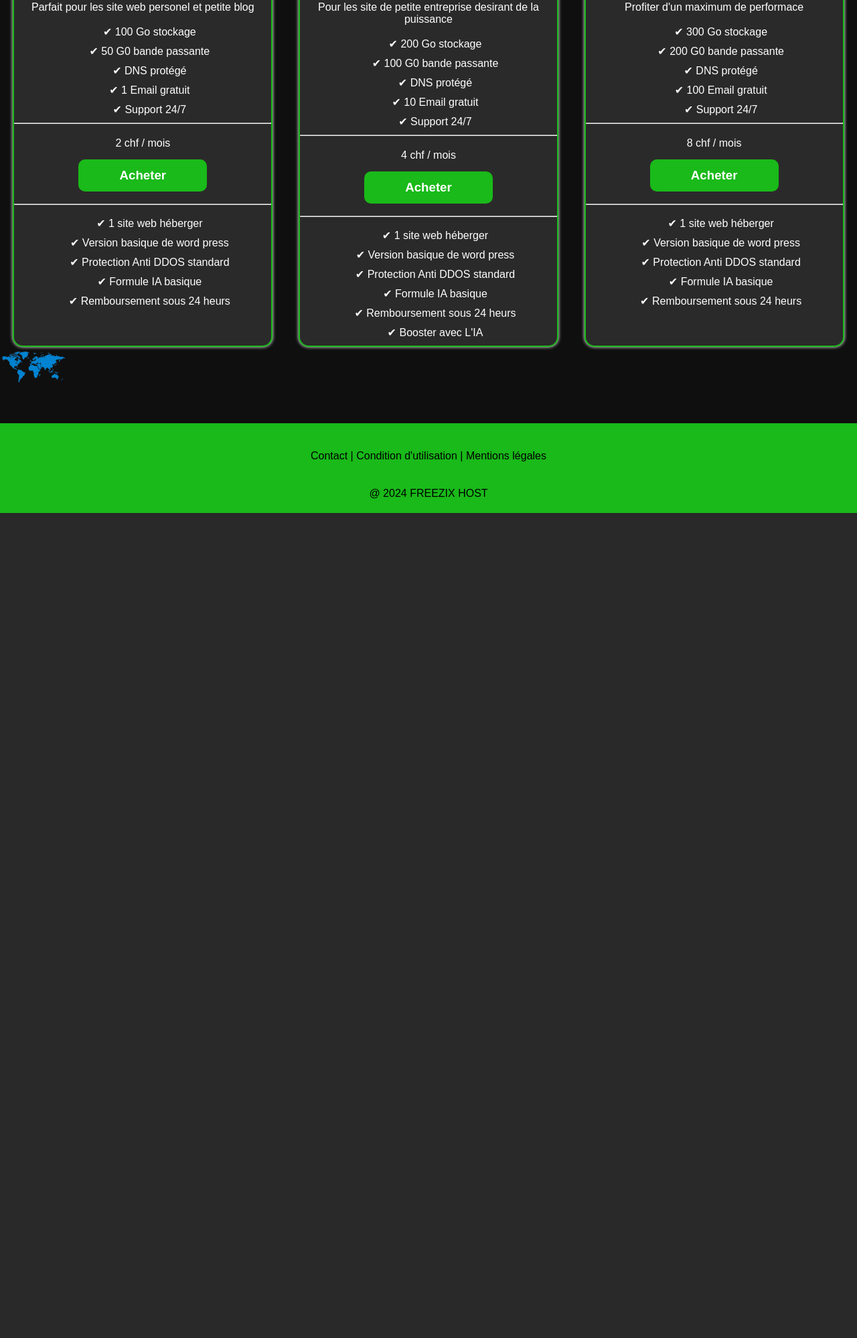
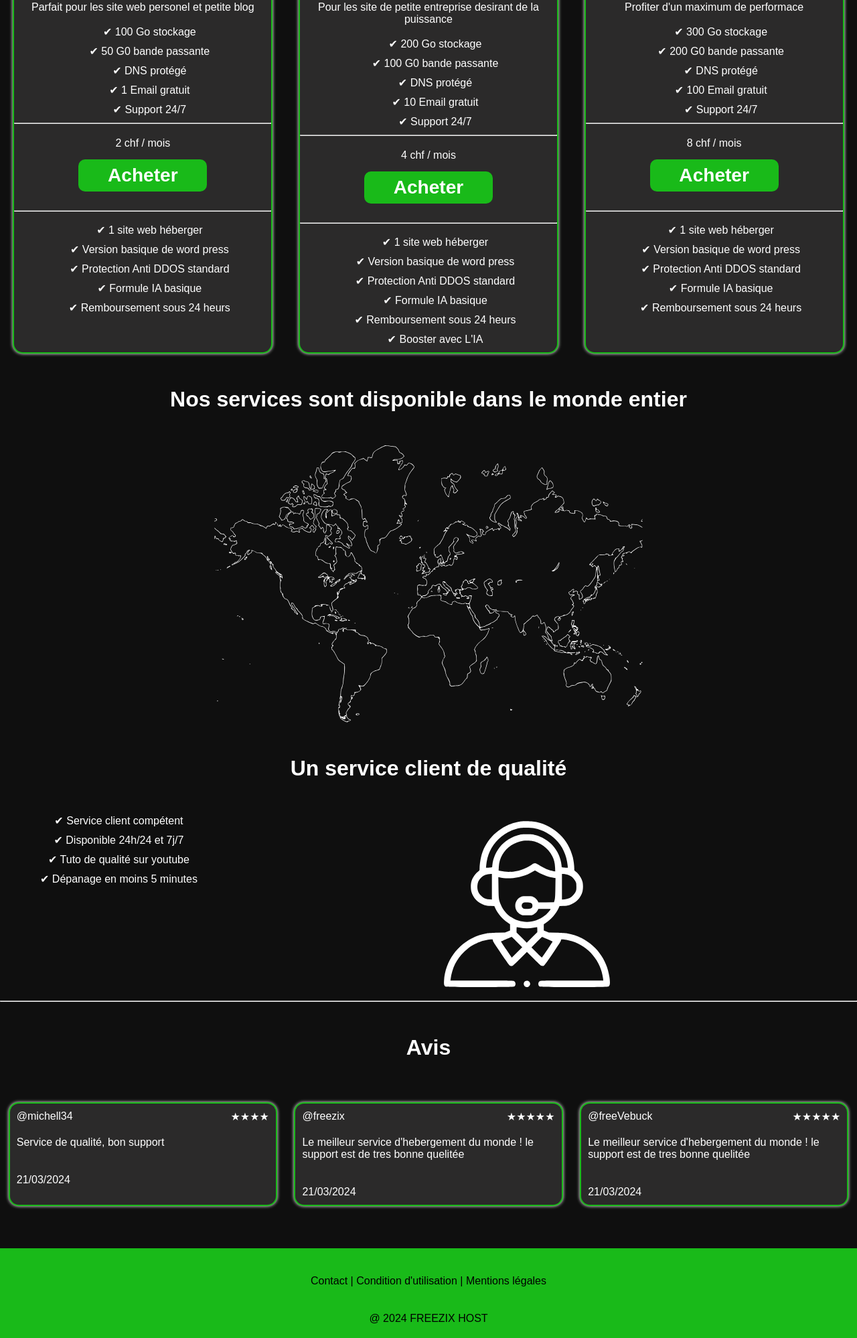
Before and after one commit to FreezixYT/freezix_host, a PHP site: page /Hebergement.php in a window 1280 px wide. Shown: the part 379-2377 px from the top of the page at 67% size. Before the commit the page ends 1145 px from the top, so only its background shows below. Run offline with PHP 8.4, Linux system fonts and the light colour scheme.

Commit message:
ajout avis et sav demo

```diff
--- a/css/style.css
+++ b/css/style.css
@@ -18,7 +18,7 @@ main h1
     color: white;
 }
 
-img
+.svg
 {
     max-width: 10%;
     margin-right: 10px;
@@ -314,9 +314,51 @@ h3:hover
     margin-bottom: -20px;
 }
 
-img
+.block-demo img
 {
-    width: 100px;
+    align-items: center;
+    display: block;
+    margin: 0 auto;
+    margin-top: 10px;
+}
+
+.sav
+{
+    display: flex;
+    margin-left: 40px;
+    justify-content: space-around;
+    margin-bottom: 20px;
+}
+
+.avis
+{
+    margin-top: 40px;
+    background-color: #2b2a2a;
+    width: 30%;
+    height: auto;
+    border-radius: 15px;
+    box-shadow: 0 0 5px rgb(255, 255, 255);
+    border: 2px solid #19ba19;
+    padding: 10px;
+    margin: 1%;
+}
+
+.zone-avis
+{
+    display: flex;
+    justify-content: space-around;
+}
+
+.pseudo
+{
+    display: flex;
+    justify-content: space-between;
+}
+
+.pseudo p
+{
+    margin-top: 0px;
+    margin-bottom: 0px;
 }
 
 /* -------------- Payement --------------- */
--- a/hebergement.html
+++ b/hebergement.html
@@ -25,7 +25,7 @@
                 <li>&#10004; Support 24/7</li>
                 <hr>
                 <p class="centre">2 chf / mois</p>
-                <h3>Acheter</h3>
+                <a href="/payement.php"><h3>Acheter</h3></a>
                 <br>
                 <hr>
                 <br>
@@ -47,7 +47,7 @@
                 <li>&#10004; Support 24/7</li>
                 <hr>
                 <p class="centre">4 chf / mois</p>
-                <h3>Acheter</h3>
+                <a href="/payement.php"><h3>Acheter</h3></a>
                 <br>
                 <hr>
                 <br>
@@ -69,7 +69,7 @@
                 <li>&#10004; Support 24/7</li>
                 <hr>
                 <p class="centre">8 chf / mois</p>
-                <h3>Acheter</h3>
+                <a href="/payement.php"><h3>Acheter</h3></a>
                 <br>
                 <hr>
                 <br>
@@ -80,9 +80,56 @@
                 <li>&#10004; Remboursement sous 24 heurs</li>
             </div>
         </div>
-        <img class="map" src="/img/map.png" alt="web-logo" width="1000%">
+        <div class="block-demo">
+            <h1>Nos services sont disponible dans le monde entier</h1>
+            <img src="img/map.svg" alt="word" width="50%">
+        </div>
+        <div class="block-demo">
+            <h1>Un service client de qualité</h1>
+           <div class="sav">
+        <ol>
+            <li>&#10004; Service client compétent</li>
+            <li>&#10004; Disponible 24h/24 et 7j/7</li>
+            <li>&#10004; Tuto de qualité sur youtube</li>
+            <li>&#10004; Dépanage en moins 5 minutes</li>
+        </ol>
+            <img src="/img/sav.svg" alt="sav" width="20%">
+           </div>
+        </div>
+        <hr>
+        <h1>Avis</h1>
+      <div class="zone-avis">
+        <div class="avis">
+            <div class="pseudo">
+            <p>@michell34</p>
+            <p>&#9733;&#9733;&#9733;&#9733;</p>
+            </div>
+            <p>Service de qualité, bon support</p>
+            <br>
+            <p>21/03/2024</p>
+        </div>
+
+        <div class="avis">
+            <div class="pseudo">
+            <p>@freezix</p>
+            <p>&#9733;&#9733;&#9733;&#9733;&#9733;</p>
+            </div>
+            <p>Le meilleur service d'hebergement du monde ! le support est de tres bonne quelitée</p>
+            <br>
+            <p>21/03/2024</p>
+        </div>
 
 
+        <div class="avis">
+            <div class="pseudo">
+            <p>@freeVebuck</p>
+            <p>&#9733;&#9733;&#9733;&#9733;&#9733;</p>
+            </div>
+            <p>Le meilleur service d'hebergement du monde ! le support est de tres bonne quelitée</p>
+            <br>
+            <p>21/03/2024</p>
+        </div>
+      </div>
     </main>
 </body>
 
--- a/index.php
+++ b/index.php
@@ -10,7 +10,7 @@
 
 <?php
 session_start();
-$_SESSION['montant'] = 10;
+$_SESSION['montant'] = 0;
 ?>
 
 
--- a/main.html
+++ b/main.html
@@ -14,7 +14,7 @@
             <h1>Serveur de jeux</h1>
             <p>Hebergement de serveur Minecraft</p>
             <div class="flex">
-                <img src="/img/serveur.svg" alt="serveur" width="10%">
+                <img src="/img/serveur.svg" alt="serveur" width="10%"  class="svg">
                 <h1>Dès 4.50 .- / mois</h1>
             </div>
         </div>
@@ -23,7 +23,7 @@
             <h1>Site web</h1>
             <p>Hebergement de site web</p>
             <div class="flex">
-                <img src="/img/web.svg" alt="web-logo" width="10%">
+                <img src="/img/web.svg" alt="web-logo" width="10%" class="svg">
                 <h1>Dès 1.50 .- / mois</h1>
             </div>
         </div>
@@ -32,7 +32,7 @@
             <h1>Cloud</h1>
             <p>Stockage de fichier a petit prix !</p>
             <div class="flex">
-                <img src="/img/cloud.svg" alt="cloud" width="10%">
+                <img src="/img/cloud.svg" alt="cloud" width="10%"  class="svg">
                 <h1>Dès 2 .- / mois</h1>
             </div>
         </div>
```
Also changed, not shown: payement.php (+5 -9 lines), README.md, img/map.png (deleted), img/map.svg (added), img/sav.svg (added).
